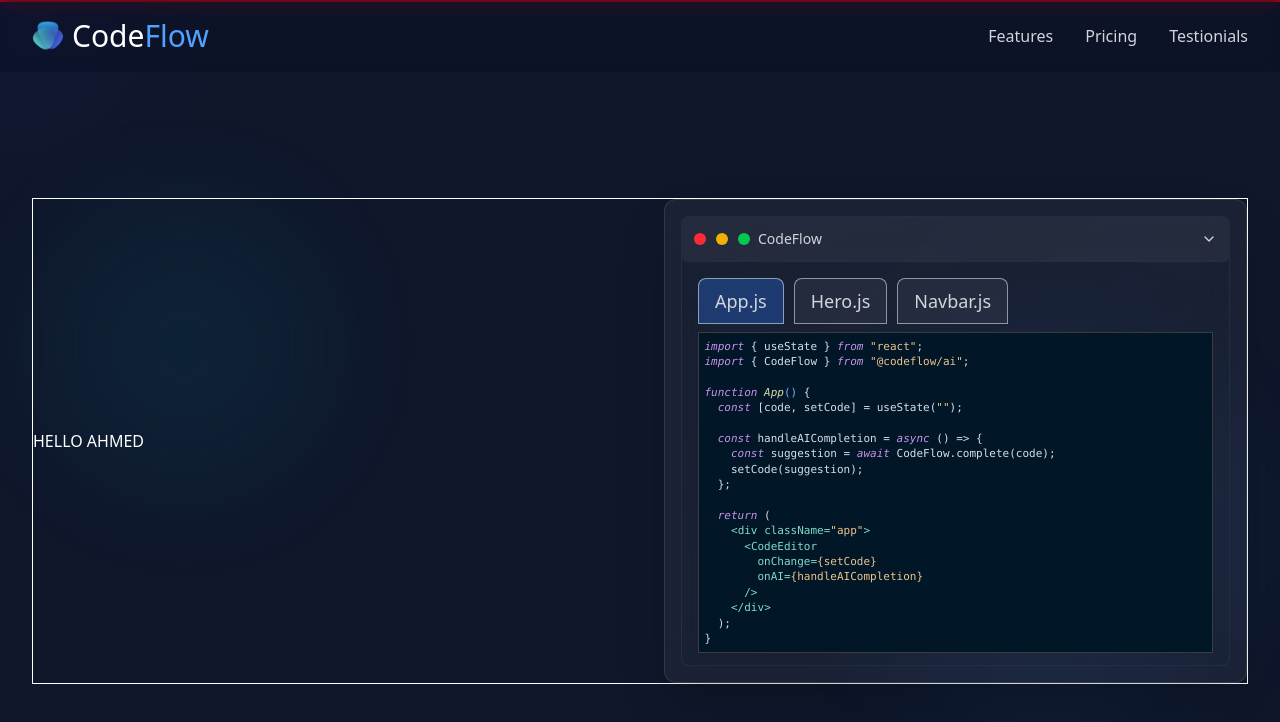
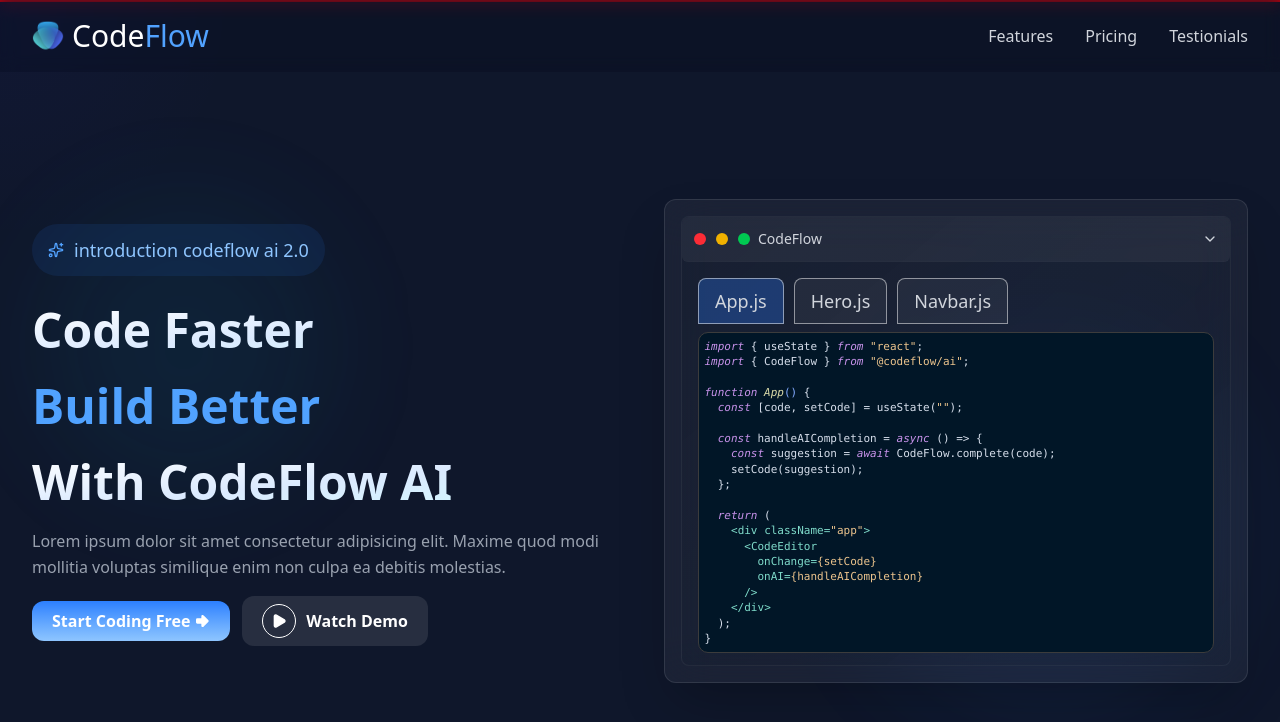
Before and after one commit to ahmedelmansi-tech/react-vite-landing-page, a React (Vite) app: page / in a window 1280 px wide. Shown: the top 722 px of the page. Built offline with nearby package versions, Linux system fonts and the light colour scheme.

Commit message:
hero is done

```diff
--- a/src/components/Hero.jsx
+++ b/src/components/Hero.jsx
@@ -1,4 +1,10 @@
-import { ChevronDown } from "lucide-react";
+import {
+  ArrowBigRight,
+  ChevronDown,
+  Play,
+  Sparkle,
+  Sparkles,
+} from "lucide-react";
 import { useState, useEffect } from "react";
 import { codeExamples } from "../data/CodeExamples";
 import SyntaxHighlighter from "react-syntax-highlighter";
@@ -35,10 +41,59 @@ const Hero = () => {
 
       {/* --------------------CONTENT--------------------------------------- */}
 
-      <div className="w-full max-w-7xl relative mx-auto">
-        <div className="max-w-7xl mx-auto border flex flex-col lg:grid lg:grid-cols-2 gap-6 sm:gap-8 lg:gap-12 items-center">
-          <div>
-            <h2>HELLO AHMED</h2>
+      <div className="w-full max-w-7xl relative ">
+        <div
+          className="max-w-7xl flex flex-col lg:grid lg:grid-cols-2 gap-6
+        sm:gap-8 lg:gap-12 items-center"
+        >
+          <div className="text-center lg:text-left">
+            <div className="inline-flex items-center bg-blue-500/10 border-white-500 rounded-full px-4 py-3 space-x-1.5 sm:space-x-2.5 mb-4 sm:mb-6 side-in-from-bottom duration-300">
+              <Sparkles className="w-4 h-4 text-blue-400" />
+              <span className="text-sm sm:text-lg text-blue-300">
+                introduction codeflow ai 2.0
+              </span>
+            </div>
+            <h1 className="text-5xl font-semibold mb-3 sm:mb-4 slide-in-from-bottom aimate-in duration-200 leading-tight">
+              <span
+                className="bg-linear-to-br from-white via-blue-100 to-cyan-100 bg-clip-text text-transparent block mb-3 sm:mb-4
+              "
+              >
+                Code Faster
+              </span>
+              <span
+                className="bg-linear-to-br from-blue-400 via-cyan to-blue-400 bg-clip-text text-transparent block mb-3 sm:mb-4
+              "
+              >
+                Build Better
+              </span>
+              <span
+                className="bg-linear-to-br from-white via-blue-100 to-cyan-100 bg-clip-text text-transparent block mb-3 sm:mb-4
+              "
+              >
+                With CodeFlow AI
+              </span>
+            </h1>
+
+            <p className="text-gray-400 text-md sm:text-base max-w-2xl mb-3 sm:mb-4 slide-in-from-bottom animate-in duration-300 delay-100 leading-relaxed">
+              Lorem ipsum dolor sit amet consectetur adipisicing elit. Maxime
+              quod modi mollitia voluptas similique enim non culpa ea debitis
+              molestias.
+            </p>
+            <div className="flex flex-col lg:flex-row items-center lg:justify-start lg:space-x-3">
+              {/* BTN 1 */}
+              <button className="group w-full lg:w-auto bg-linear-to-b from-blue-500 to-blue-300 font-semibold sm:font-base flex items-center  justify-center space-x-1 px-5 py-2 rounded-xl mb-3 trasition-all hover:scale-103 duration-200 delay-200 slide-in-from-bottom ">
+                <span> Start Coding Free </span>
+                <ArrowBigRight className="w-4 h-4 fill-white group-hover:translate-x-1 duration-300" />
+              </button>
+
+              {/* BTN 2 */}
+              <button className="group w-full lg:w-auto bg-white/10 font-semibold sm:font-base flex items-center  justify-center space-x-2.5 px-5 py-2 rounded-xl mb-3 trasition-all hover:bg-white/20 duration-200 delay-300 slide-in-from-bottom">
+                <span className="p-2 border rounded-full group-hover:bg-white/20 group-hover:text-white duration-300 transition-colors">
+                  <Play className="w-4 h-4 fill-white" />
+                </span>
+                <span>Watch Demo</span>
+              </button>
+            </div>
           </div>
           <div className="relative order-2 w-full">
             {/* Outer Layer */}
@@ -67,7 +122,7 @@ const Hero = () => {
                   <div className="flex items-center space-x-1 sm:space-x-2.5 mb-2">
                     <button
                       onClick={() => setTabActive("App.jsx")}
-                      className={`px-4 py-2 ${
+                      className={`cursor-pointer px-4 py-2 ${
                         tabActive === "App.jsx"
                           ? "bg-blue-500/30"
                           : "bg-white/5"
@@ -77,7 +132,7 @@ const Hero = () => {
                     </button>
                     <button
                       onClick={() => setTabActive("Hero.jsx")}
-                      className={`px-4 py-2 ${
+                      className={`cursor-pointer px-4 py-2 ${
                         tabActive === "Hero.jsx"
                           ? "bg-blue-500/30"
                           : "bg-white/5"
@@ -87,7 +142,7 @@ const Hero = () => {
                     </button>
                     <button
                       onClick={() => setTabActive("Navbar.jsx")}
-                      className={`px-4 py-2 ${
+                      className={`cursor-pointer px-4 py-2 ${
                         tabActive === "Navbar.jsx"
                           ? "bg-blue-500/30"
                           : "bg-white/5"
@@ -107,6 +162,7 @@ const Hero = () => {
                         fontSize: "11px",
                         border: "1px solid #3c3c3c",
                         lineHeight: "1.4",
+                        borderRadius: "10px",
                       }}
                     >
                       {codeExamples[tabActive]}
--- a/src/index.css
+++ b/src/index.css
@@ -11,6 +11,12 @@
       animation-name: slideIn;
   }
 
+  .slide-in-from-bottom{
+      animation-name: slideOut;
+  }
+
+
+
   .duration-300 {
       animation-duration: 300ms;
   }
@@ -19,6 +25,28 @@
       animation-duration: 200ms;
   }
 
+
+  /* DELAY */
+
+  .delay-100{
+    animation-delay: 100ms;
+  }
+  .delay-200{
+    animation-delay: 200ms;
+  }
+  .delay-300{
+    animation-delay: 300ms;
+  }
+
+  .delay-400{
+    animation-delay: 400ms;
+  }
+   .delay-500{
+    animation-delay: 500ms;
+  }
+   .delay-700{
+    animation-delay: 700ms;
+  }
    @keyframes slideIn {
     from {
       opacity: 0;
@@ -29,4 +57,21 @@
       transform: translateY(0);
     }
   }
+
+
+
+
+
+
+
+   @keyframes slideOut {
+    from {
+      opacity: 0;
+      transform: translateY(1rem);
+    }
+    to {
+      opacity: 1;
+      transform: translateY(0);
+    }
+  }
 }
```
